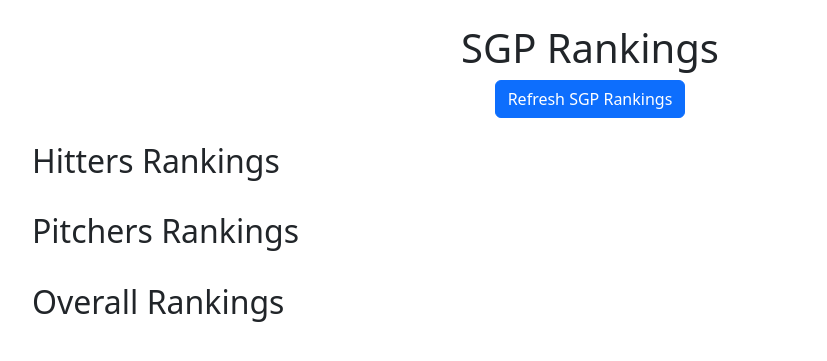
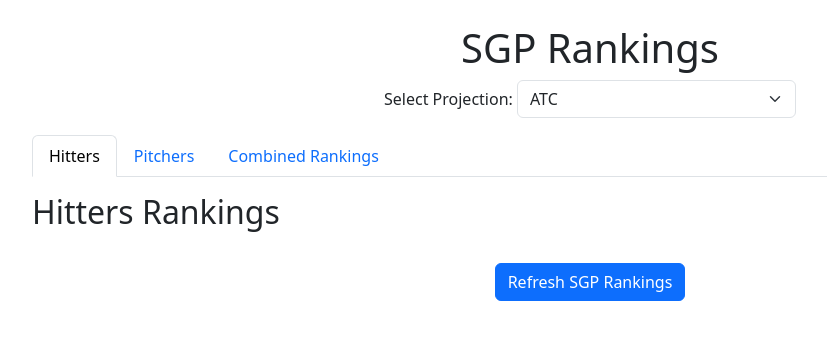
Before and after one commit to aflynn0213/FantasySgpSystem, a Flask app: template templates/index.html in a window 1280 px wide. Shown: the top 361 px of the page, without its empty margins (50-877 px from the left). Run offline with Flask 3, Linux system fonts and the light colour scheme; the template is opened without the code that fills it, so the values that code supplies are empty; parts of the project's set-up code (start-up, migrations or seed data) failed here and were passed over.

Commit message:
fixed app in progress but needed interim updates plus more docker construct

```diff
--- a/app.py
+++ b/app.py
@@ -1,24 +1,27 @@
-from flask import Flask, render_template
+from flask import Flask, render_template, request
 import pandas as pd
 from processor.SgpProcessor import SgpProcessor  # Import your SGPProcessor class
 from SGP import SgpHitters, SgpPitchers  # Import your hitter & pitcher classes
 
 app = Flask(__name__)
 
-# 🔹 Global variable to store SGP results
+# Global variable to store SGP results
 sgp_results = None  # Stores {'hitters': df, 'pitchers': df, 'combined': df}
+sgp_results_oops = None
 
 def generate_sgp():
     """Runs the SGP processing and stores results globally."""
-    global sgp_results
+    global sgp_results, sgp_results_oops
     print("[*] Running SGP Processor...")
 
     # Initialize hitter & pitcher objects
-    sgp_hit = SgpHitters(proj="ATC HIT '25", player_sheet="SGP ATC HIT '25")
-    sgp_pit = SgpPitchers(proj="ATC PIT '25", player_sheet="SGP ATC PIT '25")
+    sgp_hit = SgpHitters(proj='atc')
+    sgp_pit = SgpPitchers(proj='atc')
+    sgp_pit_oops = SgpPitchers(proj='oopsy')
 
     # Process SGP rankings
     processor = SgpProcessor(sgp_hit, sgp_pit)
+    processor_oops = SgpProcessor(sgp_hit,sgp_pit_oops)
 
     # Store results in global variable
     sgp_results = {
@@ -27,18 +30,36 @@ def generate_sgp():
         'combined': processor.combined_df
     }
 
+    sgp_results_oops = {
+        'hitters': processor_oops.hitters_df,
+        'pitchers': processor_oops.pitchers_df,
+        'combined': processor_oops.combined_df
+    }
+
     print("[✔] SGP Processing Completed!")
 
 @app.route('/')
 def home():
+    global sgp_results, sgp_results_oops
+
     """Main page displaying SGP results."""
-    if sgp_results is None:
+    if sgp_results is None or sgp_results_oops  is None:
         generate_sgp()  # Run if not already processed
 
+    valid_projections = ['atc', 'oopsy']
+    selected_proj = request.args.get('projection', 'atc')  # Defaults to 'atc'
+
+    if selected_proj not in valid_projections:
+        selected_proj = 'atc'  # Fallback to 'atc' if invalid
+
+    # Choose correct dataset based on user selection
+    results = sgp_results if selected_proj == 'atc' else sgp_results_oops
+
     return render_template('index.html',
-                           hitters_html=sgp_results['hitters'].to_html(classes="table table-striped", index=False),
-                           pitchers_html=sgp_results['pitchers'].to_html(classes="table table-striped", index=False),
-                           combined_html=sgp_results['combined'].to_html(classes="table table-striped", index=False))
+                           selected_proj=selected_proj,
+                           hitters_html=results['hitters'].to_html(classes="table table-striped", index=False),
+                           pitchers_html=results['pitchers'].to_html(classes="table table-striped", index=False),
+                           combined_html=results['combined'].to_html(classes="table table-striped", index=False))
 
 @app.route('/refresh')
 def refresh():
--- a/templates/index.html
+++ b/templates/index.html
@@ -5,33 +5,68 @@
     <meta name="viewport" content="width=device-width, initial-scale=1.0">
     <title>SGP Rankings</title>
     <link rel="stylesheet" href="https://cdn.jsdelivr.net/npm/bootstrap@5.3.0/dist/css/bootstrap.min.css">
+    <script src="https://cdn.jsdelivr.net/npm/bootstrap@5.3.0/dist/js/bootstrap.bundle.min.js"></script>
 </head>
-<body class="container">
+<body class="container mt-4">
 
-    <h1 class="mt-4 text-center">SGP Rankings</h1>
+    <h1 class="text-center">SGP Rankings</h1>
 
-    <!-- Refresh Button -->
-    <div class="text-center mb-4">
+    <!-- 🔹 Projection Dropdown -->
+    <div class="mb-3 text-center">
+        <label for="projection" class="form-label">Select Projection:</label>
+        <select id="projection" class="form-select w-25 d-inline-block" onchange="updateProjection()">
+            <option value="atc" {% if selected_proj == 'atc' %}selected{% endif %}>ATC</option>
+            <option value="oopsy" {% if selected_proj == 'oopsy' %}selected{% endif %}>OOPSY</option>
+        </select>
+    </div>
+
+    <!-- 🔹 Navigation Tabs -->
+    <ul class="nav nav-tabs" id="sgpTabs">
+        <li class="nav-item">
+            <a class="nav-link active" id="hitters-tab" data-bs-toggle="tab" href="#hitters">Hitters</a>
+        </li>
+        <li class="nav-item">
+            <a class="nav-link" id="pitchers-tab" data-bs-toggle="tab" href="#pitchers">Pitchers</a>
+        </li>
+        <li class="nav-item">
+            <a class="nav-link" id="combined-tab" data-bs-toggle="tab" href="#combined">Combined Rankings</a>
+        </li>
+    </ul>
+
+    <!-- 🔹 Tab Content -->
+    <div class="tab-content mt-3">
+        <div class="tab-pane fade show active" id="hitters">
+            <h2>Hitters Rankings</h2>
+            <div class="table-responsive">
+                {{ hitters_html|safe }}
+            </div>
+        </div>
+        <div class="tab-pane fade" id="pitchers">
+            <h2>Pitchers Rankings</h2>
+            <div class="table-responsive">
+                {{ pitchers_html|safe }}
+            </div>
+        </div>
+        <div class="tab-pane fade" id="combined">
+            <h2>Overall Rankings</h2>
+            <div class="table-responsive">
+                {{ combined_html|safe }}
+            </div>
+        </div>
+    </div>
+
+    <!-- 🔹 Refresh Button -->
+    <div class="text-center mt-4">
         <a href="/refresh" class="btn btn-primary">Refresh SGP Rankings</a>
     </div>
 
-    <!-- Hitters Section -->
-    <h2 class="mt-4">Hitters Rankings</h2>
-    <div class="table-responsive">
-        {{ hitters_html|safe }}
-    </div>
-
-    <!-- Pitchers Section -->
-    <h2 class="mt-4">Pitchers Rankings</h2>
-    <div class="table-responsive">
-        {{ pitchers_html|safe }}
-    </div>
-
-    <!-- Combined Rankings Section -->
-    <h2 class="mt-4">Overall Rankings</h2>
-    <div class="table-responsive">
-        {{ combined_html|safe }}
-    </div>
+    <script>
+        // 🔹 Function to update projection based on dropdown selection
+        function updateProjection() {
+            const selectedProjection = document.getElementById("projection").value;
+            window.location.href = `/?projection=${selectedProjection}`;
+        }
+    </script>
 
 </body>
 </html>
```
Also changed, not shown: refresh_excel_projections.py (+39 -10 lines), 10 other files.
